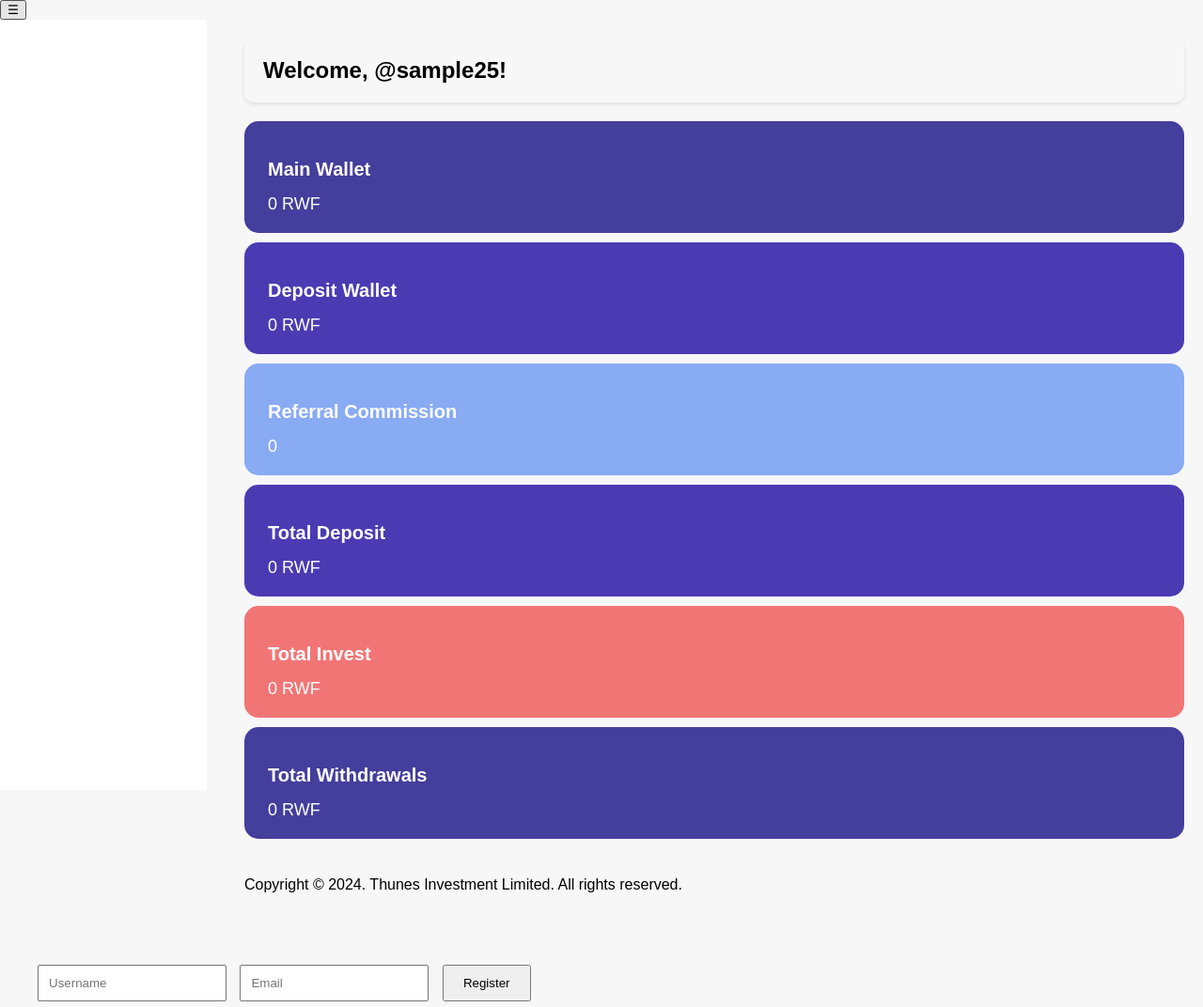
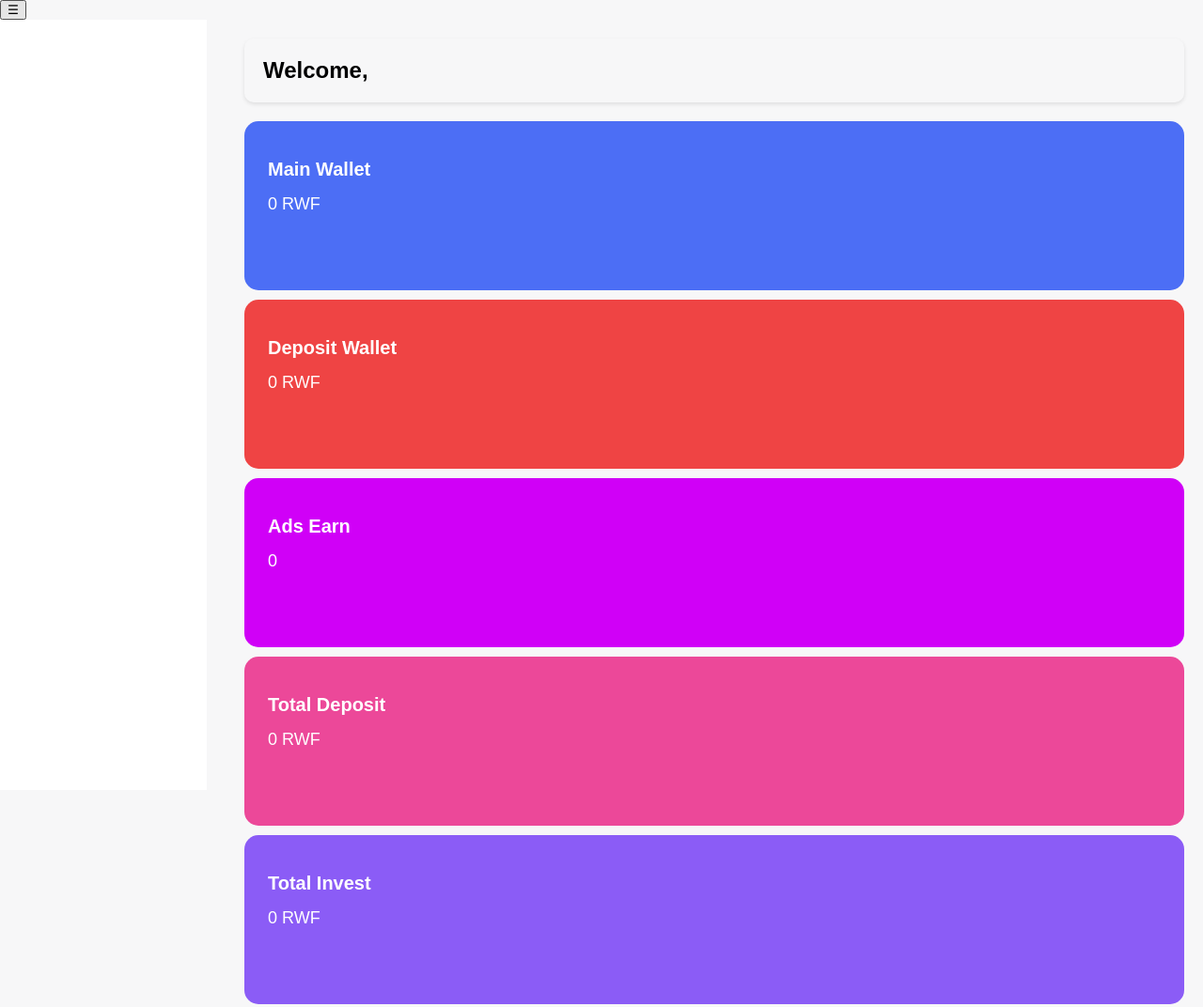
Before and after one commit to bluesticelectronic/dashboard, a plain HTML site: page index.html in a window 1280 px wide. Shown: the top 1072 px of the page at 94% size. Drawn offline with Linux system fonts and the light colour scheme.

Commit message:
Update index.html

```diff
--- a/index.html
+++ b/index.html
@@ -39,7 +39,7 @@
       background: #181822;
       color: white;
     }
-    .card.red { background: #f27575; }
+    .card.red { background: #0505f8; }
     .card.dark { background: #443e9c; }
     .card.light { background: #89abf3; }
     .card button {
@@ -402,35 +402,41 @@
 <div class="content">
 
 <div class="topbar" style="display: flex; align-items: center; justify-content: space-between; background: rgba(255, 255, 255, 0); padding: 20px; border-radius: 10px; margin-bottom: 20px;">
-  <h2 style="margin: 0;">Welcome, @sample25!</h2>
+  <h2 style="margin: 0;">Welcome, </h2>
 
 </div>
 
-<div class="card dark">
+<div class="card" style="background-color: #4c6ef5; min-height: 180px;">
   <h3>Main Wallet</h3>
   <p>0 RWF</p>
 </div>
 
-<div class="card">
+<div class="card" style="background-color: #ef4444; min-height: 180px;">
   <h3>Deposit Wallet</h3>
   <p>0 RWF</p>
 </div>
-<div class="card light">
-<h3>Referral Commission</h3>
+
+<div class="card" style="background-color: #d000f7; min-height: 180px;">
+  <h3>Ads Earn</h3>
   <p>0</p>
 </div>
-<div class="card">
+
+
+<div class="card" style="background-color: #ec4899; min-height: 180px;">
   <h3>Total Deposit</h3>
   <p>0 RWF</p>
 </div>
-<div class="card red">
+
+<div class="card" style="background-color: #8b5cf6; min-height: 180px;">
   <h3>Total Invest</h3>
   <p>0 RWF</p>
 </div>
-<div class="card dark">
+
+<div class="card" style="background-color: #ef4444; min-height: 180px;">
   <h3>Total Withdrawals</h3>
   <p>0 RWF</p>
 </div>
+
 <p style="margin-top: 40px;">Copyright © 2024. Thunes Investment Limited. All rights reserved.</p>
 </div>
 <div id="investmentPlansSection" style="display:none; margin-left:240px; padding: 20px;">
```
Lines whose indentation alone changed are shown as unchanged.
